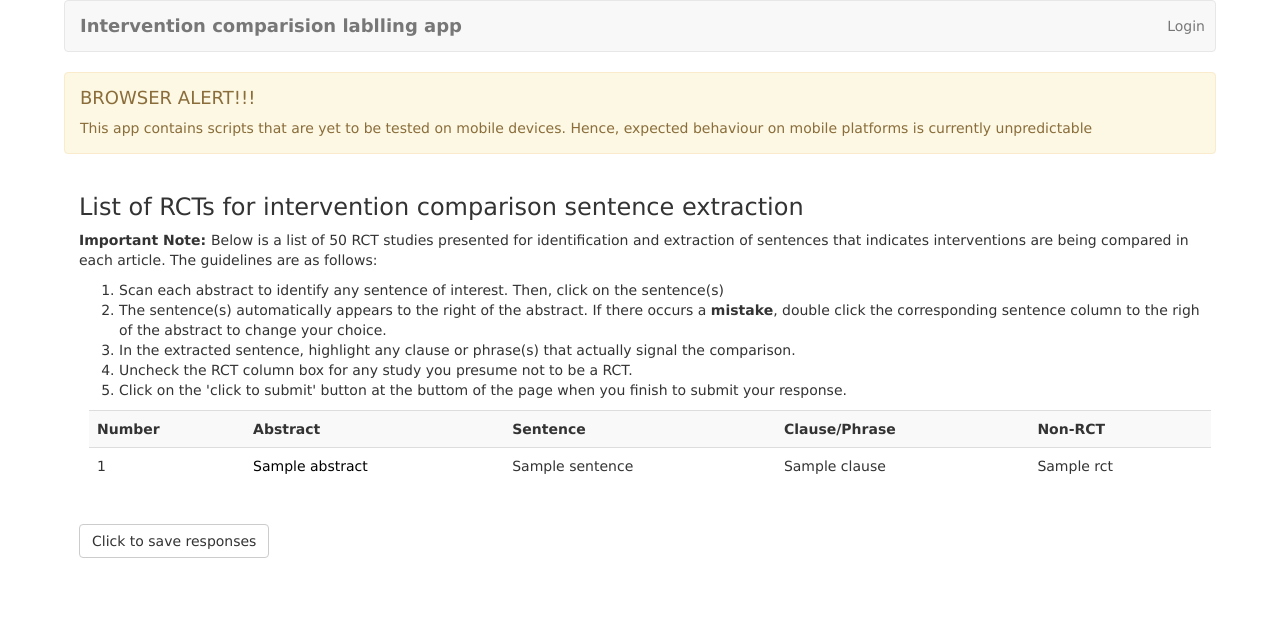
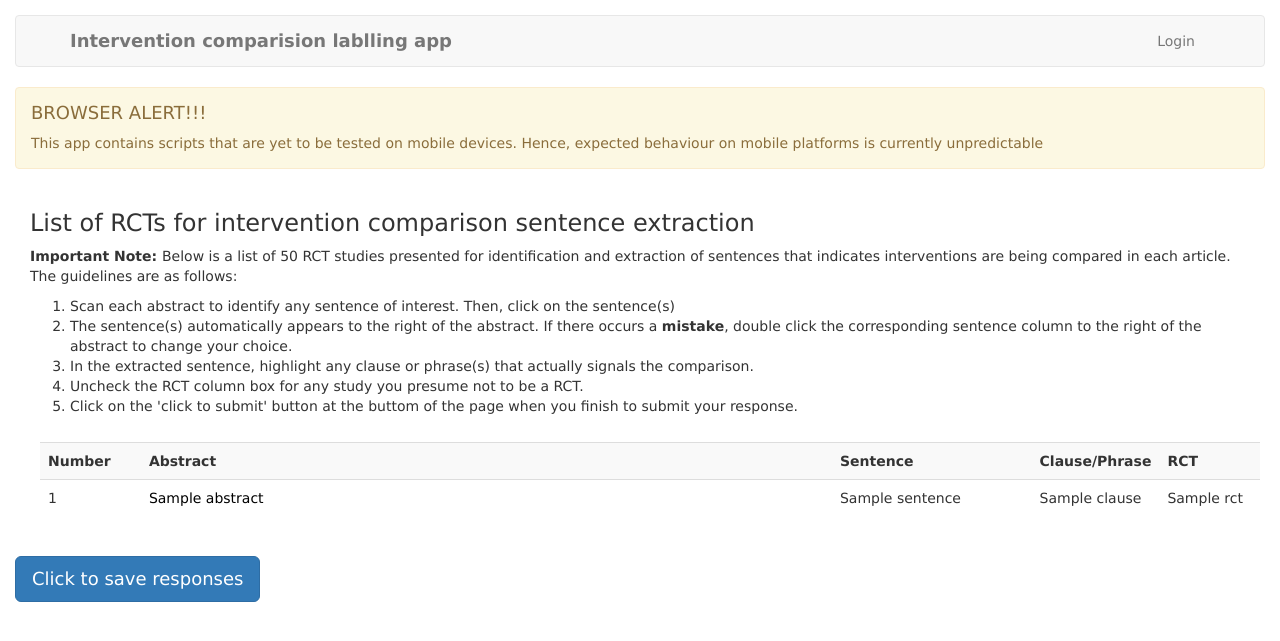
Before and after one commit to raylite/auto_label, a Flask app: template auto_label/templates/label.html in a window 1280 px wide. Shown: the top 641 px of the page. Run offline with Flask 3, Linux system fonts and the light colour scheme; tables that the repository leaves empty hold one stand-in row (values such as "Sample post"); the template is opened without the code that fills it: values that come from a table or form of the project are taken from there, most other values are stand-ins (such as "Sample title", 1, 10 or a date in 2020); parts of the project's set-up code (start-up, migrations or seed data) failed here and were passed over; some libraries are stand-ins or nearby versions.

Commit message:
improve gui

```diff
--- a/auto_label/static/style.css
+++ b/auto_label/static/style.css
@@ -1,7 +1,7 @@
 body            {
 	font-family: "Lucida Sans Unicode", "Lucida Grande", sans-serif;
-	max-width: 90%;
 	margin: auto;
+  padding: 15px;
 }
 h1, h2       { color: #377ba8; }
 h1, h2          { margin: 0; }
--- a/auto_label/templates/label.html
+++ b/auto_label/templates/label.html
@@ -2,7 +2,12 @@
 {% import 'bootstrap/wtf.html' as wtf %}
 
 {% block app_content %}
-    <div class="d-flex justify-content-center align-items-center">
+
+    <!--<div class="d-flex justify-content-center align-items-center"> -->
+    <div class="row">
+    	<div class="col-sm-1"></div>
+    	<div class="col-sm-12">
+    		<div class="instruction">
     			<h3>
 	    		List of RCTs for intervention comparison sentence extraction
 		    	</h3>
@@ -10,38 +15,50 @@
 		    	<p><strong>Important Note: </strong> Below is a list of 50 RCT studies presented for identification and extraction of sentences that indicates interventions are being compared in each article. The guidelines are as follows:</p>
 		    	<ol>
 		    		<li>Scan each abstract to identify any sentence of interest. Then, click on the sentence(s)</li>
-    		<li>The sentence(s) automatically appears to the right of the abstract. If there occurs a <strong>mistake</strong>, double click the corresponding sentence column to the righ of the abstract to change your choice.</li>
-    		<li>In the extracted sentence, highlight any clause or phrase(s) that actually signal the comparison.</li>
+		    		<li>The sentence(s) automatically appears to the right of the abstract. If there occurs a <strong>mistake</strong>, double click the corresponding sentence column to the right of the abstract to change your choice.</li>
+		    		<li>In the extracted sentence, highlight any clause or phrase(s) that actually signals the comparison.</li>
 		    		<li>Uncheck the RCT column box for any study you presume not to be a RCT.</li>
 		    		<li>Click on the 'click to submit' button at the buttom of the page when you finish to submit your response.</li>
 		    	</ol>
+    		</div>
+    	</div>
+    	<div class="col-sm-1"></div>
+    </div>
+
+
     <form action="{{ url_for('main.process') }}" method="post">
     	{{ pub_form.hidden_tag() }}
-
-    		<div class="table-responsive-md">
+  		<div class="row">
+  			<div class="col-sm-1 visible-sm-block"></div>
+    		<div class="table-responsive-md col-md-12 col-sm-10">
     			<table class="dataframe table table-striped table-hover w-auto">
     				<tr>
-    					<th>Number</th>
-    					<th>Abstract</th>
-    					<th>Sentence</th>
-    					<th>Clause/Phrase</th>
-    					<th>Non-RCT</th>
+    					<th class="col-sm-1 mx-auto">Number</th>
+    					<th class="col-sm-7 mx-auto">Abstract</th>
+    					<th class="col-sm-2 mx-auto">Sentence</th>
+    					<th class="col-sm-1 mx-auto">Clause/Phrase</th>
+    					<th class="col-sm-1 mx-auto"> RCT</th>
     				</tr>
     				{% for article, abst in pub %}
+    				<div class="form-group">
     					<tr>
-    						<td>{{ article.number(size=7)}}</td>
-    						<td><div>{% for a in abst.Abstract %} <a class='abstract' href="">{{ a }}</a>{% endfor %}</div></td>
-    						<td>{{ article.sentence(cols=40, rows=8, class='sentence') }}</td>
-    						<td>{{ article.clause(cols=30, rows=8, class='clause') }}</td>
-    						<td>{{ article.rct(class="form-check-input") }}</td>
+    						<td class="col-sm-1">{{ article.number(size=7)}}</td>
+    						<td id="abstract" class="col-sm-7">{% for a in abst.Abstract %} <a class='abstract text-justify' href="">{{ a }}</a>{% endfor %}</td>
+    						<td class="col-sm-2">{{ article.sentence(class_='sentence form-control') }}</td>
+    						<td class="col-sm-1">{{ article.clause(class_='clause form-control') }}</td>
+    						<td class="col-sm-1">{{ article.rct(class_="checkbox-bootstrap form-control") }}</td>
     					</tr>
+    				</div>
     				{% endfor %}
     			</table>
     		</div>
+    		<div class="col-sm-1 visible-sm-block"></div>
+    	</div>
+    	<div class="row">
+    		{{ wtf.quick_form(sub_form, button_map={'submit': 'primary btn-lg'}) }}
+    	</div>
+    <!--</form>-->
 
-    		{{ wtf.quick_form(sub_form) }}
-    	</form>
-	</div>
 
 {% endblock %}
 
--- a/migrations/versions/50886ae56746_.py
+++ b/migrations/versions/e91f99282e5f_.py
@@ -1,8 +1,8 @@
 """empty message
 
-Revision ID: 50886ae56746
+Revision ID: e91f99282e5f
 Revises:
-Create Date: 2019-08-07 17:49:30.254488
+Create Date: 2019-08-14 11:39:29.644027
 
 """
 from alembic import op
@@ -10,7 +10,7 @@
 from sqlalchemy.dialects import mysql
 
 # revision identifiers, used by Alembic.
-revision = '50886ae56746'
+revision = 'e91f99282e5f'
 down_revision = None
 branch_labels = None
 depends_on = None
```
Also changed, not shown: other parts of auto_label/static/style.css (+15 -14 lines), auto_label/templates/index.html (+10 -6 lines), auto_label/templates/process.html (+34 -7 lines), auto_label/templates/progress.html (+6 -2 lines), auto_label/templates/terminate.html (+5 -3 lines), sql.py (+50 -15 lines). Lines whose indentation alone changed are shown as unchanged.
